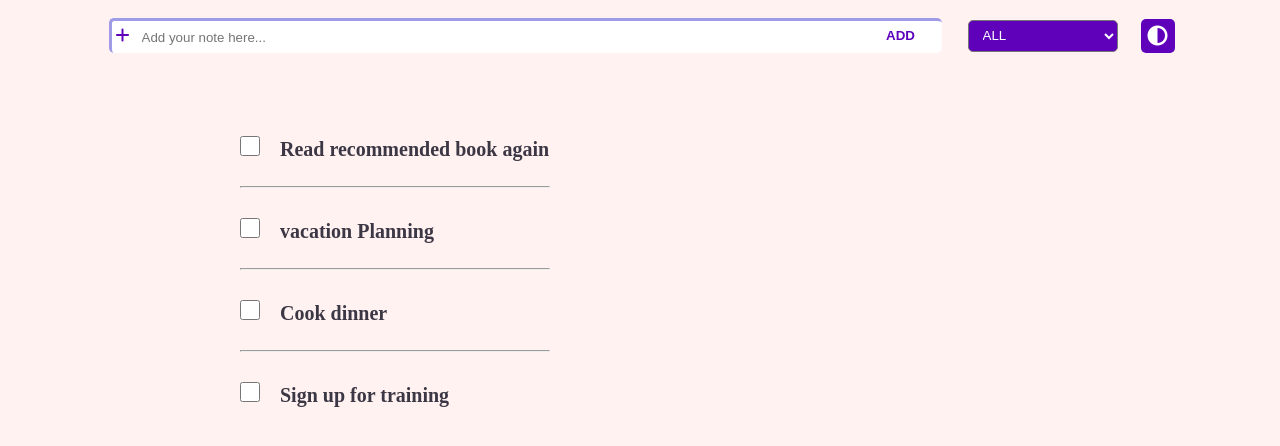
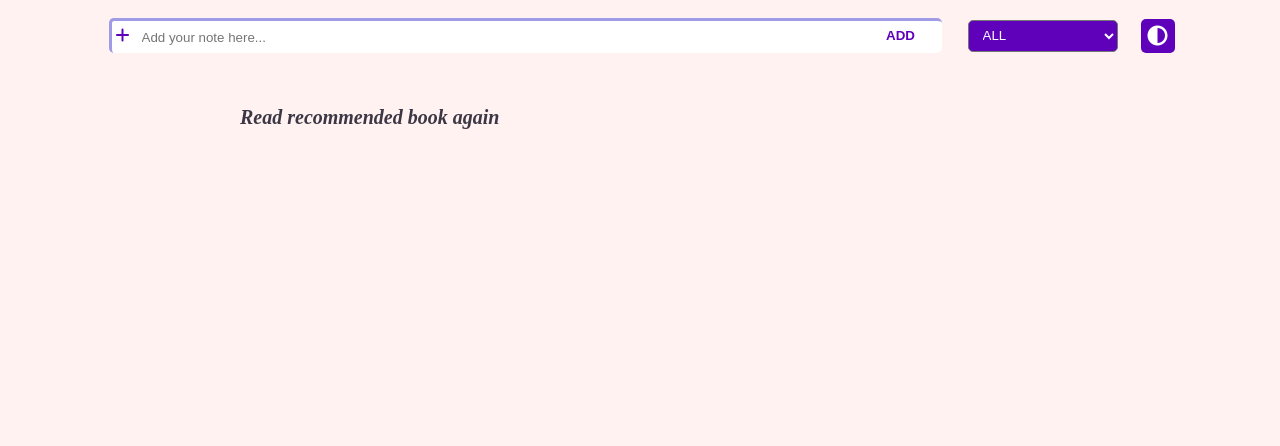
Before and after one commit to cheifath/TodoApp, a plain HTML site: page index.html in a window 1280 px wide. Shown: the part 70-516 px from the top of the page. Drawn offline with Linux system fonts and the light colour scheme.

Commit message:
Add feature

```diff
--- a/index.html
+++ b/index.html
@@ -3,7 +3,8 @@
 <head>
     <meta charset="UTF-8">
     <meta name="viewport" content="width=device-width, initial-scale=1.0">
-    <title>Home</title>
+    <title>TodoApp</title>
+    <link rel="icon" href="images/notes.png">
     <link rel="stylesheet" href="style.css">
     <link rel="stylesheet" href="https://cdnjs.cloudflare.com/ajax/libs/font-awesome/6.7.1/css/all.min.css" integrity="sha512-5Hs3dF2AEPkpNAR7UiOHba+lRSJNeM2ECkwxUIxC1Q/FLycGTbNapWXB4tP889k5T5Ju8fs4b1P5z/iB4nMfSQ==" crossorigin="anonymous" referrerpolicy="no-referrer" />
 </head>
@@ -29,7 +30,7 @@
                 </div>
 
                 <div class="nav-addbutton">
-                    <button id="add-button">ADD</button>
+                    <button id="add-button" onclick="addTask()">ADD</button>
                 </div>
             </div>
 
@@ -53,17 +54,9 @@
         <div class="hero-section">
             <div class="hero-ops">
                 <div class="hero-items">
-                        <input type="checkbox" value="Read recommended book again" name="items" id="check-box1" class="checkboxes">
-                        <label for="check-box1" id="text1" class="texts">Read recommended book again</label>
-                        <hr>
-                        <input type="checkbox" value="vacation Planning" name="items" id="check-box2" class="checkboxes">
-                        <label for="check-box2" id="text2" class="texts">vacation Planning</label>
-                        <hr>
-                        <input type="checkbox" value="Cook dinner" name="items" id="check-box3" class="checkboxes">
-                        <label for="check-box3" id="text3" class="texts">Cook dinner</label>
-                        <hr>
-                        <input type="checkbox" value="Sign up for training" name="items" id="check-box4" class="checkboxes">
-                        <label for="check-box4" id="text4" class="texts">Sign up for training</label>
+                    <ul class="list-items">
+                        <i class="checked">Read recommended book again</i>
+                    </ul>
                 </div>
             </div>
         </div>
```
Also changed, not shown: images/checked.png (added), images/notes.png (added), images/unchecked.png (added).
